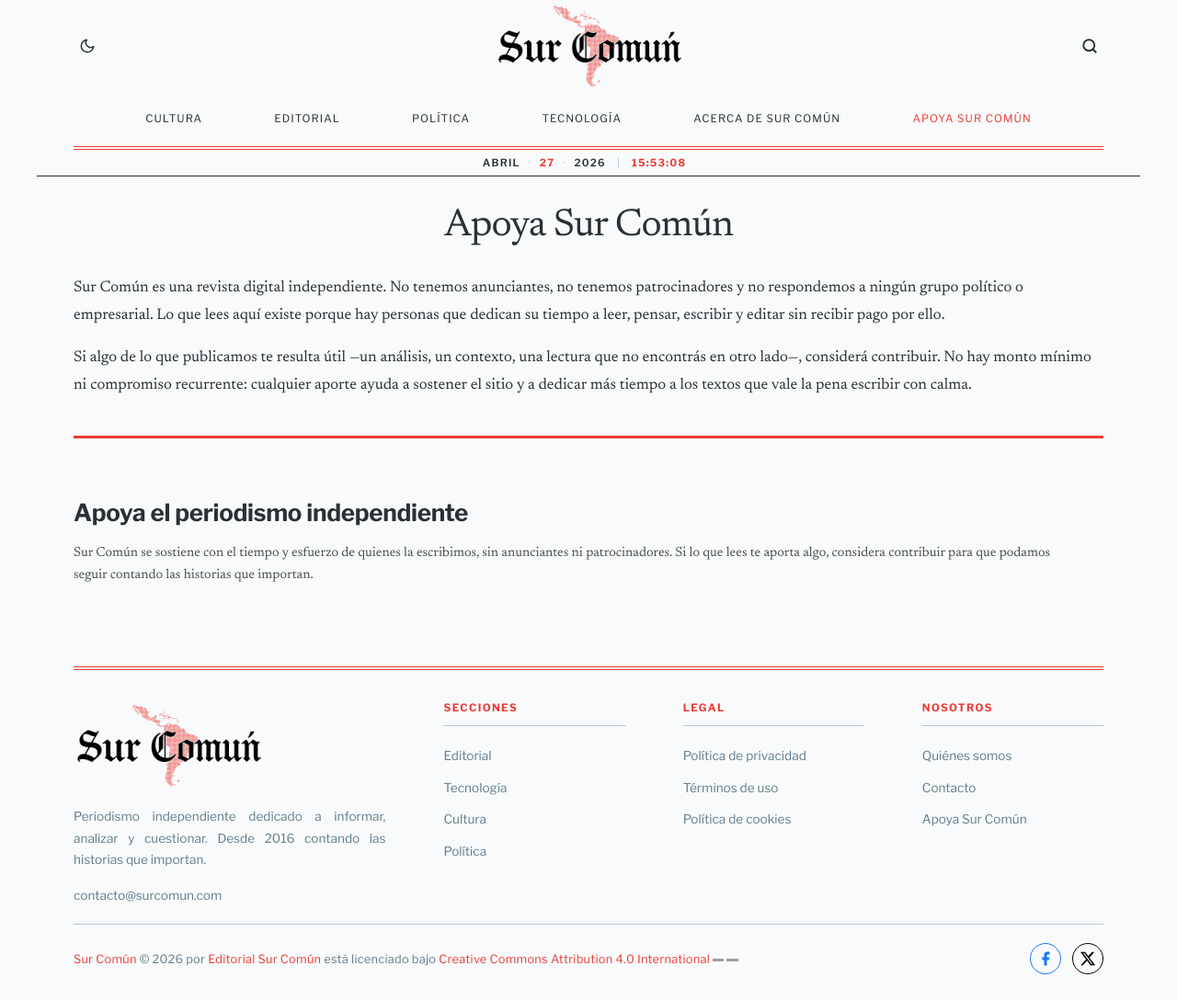
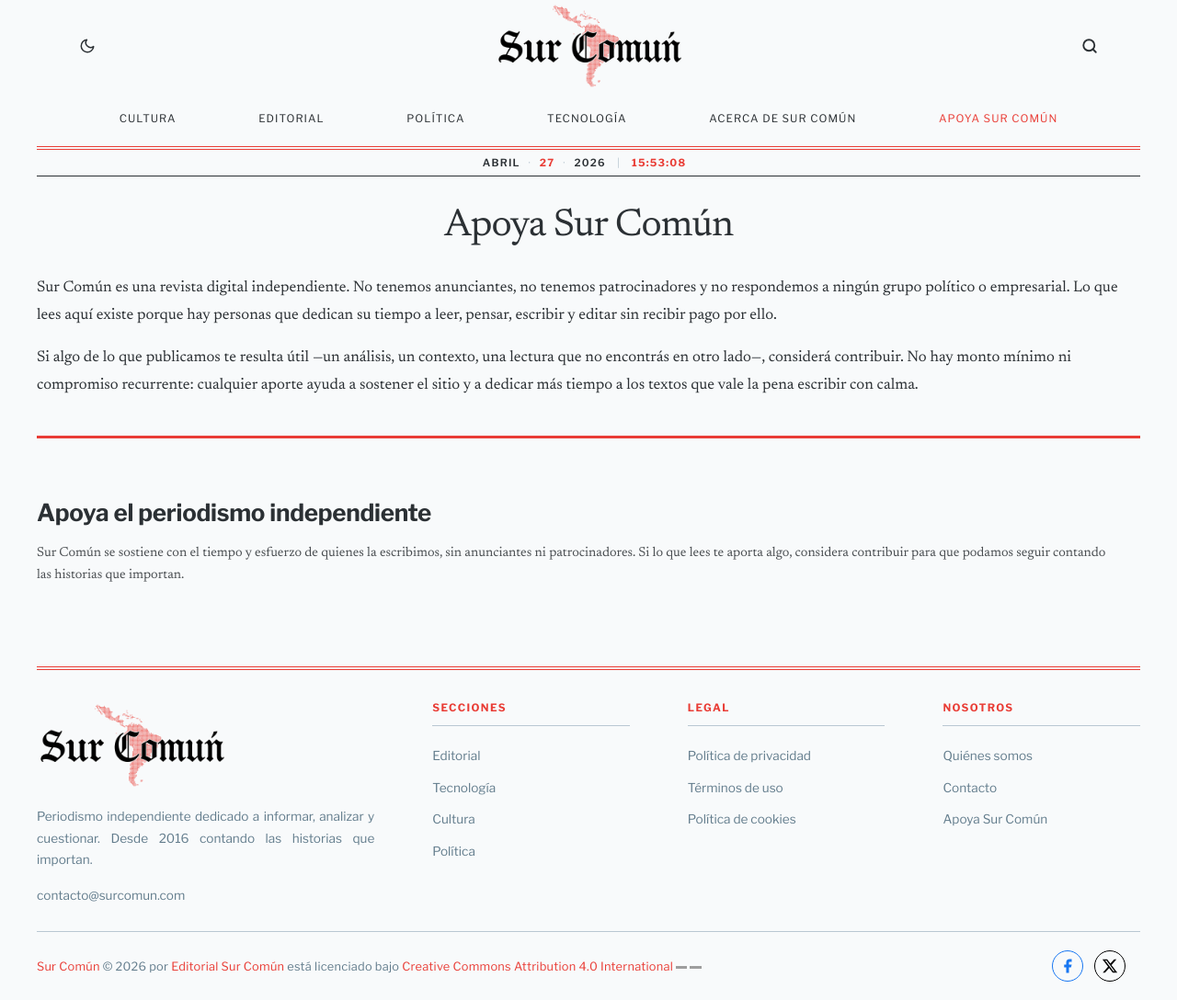
Before and after one commit to camilo78/surcomun.github.io, a Jekyll site: the page built from apoyar.md, in a window 1280 px wide. Shown: the whole page at 92% size. Built offline with Jekyll 4.4.1, drawn with Linux system fonts in a browser that asks for light colours; some web fonts are replaced; grey boxes are pictures that could not be loaded.

Commit message:
Mejorando estiso y yml
Co-authored-by: Copilot <copilot@github.com>

```diff
--- a/_config.yml
+++ b/_config.yml
@@ -7,6 +7,8 @@ author:
 
 description: >
   Un sitio web creado con Jekyll y el tema Minima.
+
+lang: es
 
 # Build settings
 # --------------
--- a/_includes/footer.html
+++ b/_includes/footer.html
@@ -2,7 +2,7 @@
 
   <!-- ══ Bloque superior: columnas de navegación ══ -->
   <div class="footer-top">
-    <div class="footer-top__inner">
+    <div class="wrapper footer-top__inner">
 
       <!-- Descripción -->
       <div class="footer-brand">
@@ -36,7 +36,7 @@
 
   <!-- ══ Barra inferior: copyright + redes ══ -->
   <div class="footer-bottom">
-    <div class="footer-bottom__inner">
+    <div class="wrapper footer-bottom__inner">
 
       <span class="footer-bottom__copy">
 <a href="https://surcomun.com/">Sur Común</a> © 2026 por <a href="https://surcomun.com/">Editorial Sur Común</a> está licenciado bajo <a href="https://creativecommons.org/licenses/by/4.0/">Creative Commons Attribution 4.0 International</a><img src="https://mirrors.creativecommons.org/presskit/icons/cc.svg" alt="" style="max-width: 1em;max-height:1em;margin-left: .2em;"><img src="https://mirrors.creativecommons.org/presskit/icons/by.svg" alt="" style="max-width: 1em;max-height:1em;margin-left: .2em;">
--- a/_sass/minima/custom-styles.scss
+++ b/_sass/minima/custom-styles.scss
@@ -83,24 +83,9 @@ a:hover { text-decoration: none; }
 // WRAPPER — márgenes laterales estilo NYT
 // ============================================================
 
-.wrapper {
-  padding-right: 80px;
-  padding-left:  80px;
-}
-
-@media (max-width: 1024px) {
-  .wrapper {
-    padding-right: 24px;
-    padding-left:  24px;
-  }
-}
-
-@media (max-width: 768px) {
-  .wrapper {
-    padding-right: 16px;
-    padding-left:  16px;
-  }
-}
+
+
+
 
 // ============================================================
 // HEADER — Masthead + Navbar (estilo NYT)
@@ -123,6 +108,8 @@ a:hover { text-decoration: none; }
   .wrapper {
     display: flex;
     align-items: center;
+    padding-left: 80px;
+    padding-right: 80px;
   }
 
   .theme-toggle {
@@ -296,6 +283,9 @@ html[data-theme="dark"] {
   }
 }
 
+// — Tablet: masthead respeta los márgenes globales (1024px) —
+
+
 // — Móvil: [toggle | logo | search | hamburger] en una sola barra —
 @media (max-width: 768px) {
   .site-header { position: relative; }
@@ -303,10 +293,11 @@ html[data-theme="dark"] {
   .nav-hamburger { display: flex; }
 
   .site-masthead {
+    .wrapper {
       border-bottom: 3px double #E93C35;
-    .wrapper {
       padding-top: 0.25rem;
       padding-bottom: 0.25rem;
+
     }
     .site-logo { height: 48px; }
   }
@@ -327,7 +318,6 @@ html[data-theme="dark"] {
     align-items: flex-start;
     z-index: 200;
     padding: 0.4rem 0;
-    border-bottom: 3px double #E93C35;
     box-shadow: 0 4px 12px rgba(0,0,0,0.08);
 
     &.is-open { display: flex; }
@@ -352,19 +342,13 @@ html[data-theme="dark"] {
     align-items: baseline;
     justify-content: center;
     gap: 0.55rem;
-    padding: 0.28rem 0;
+    padding-top: 0.28rem;
+    padding-bottom: 0.28rem;
+
     border-bottom: 1px solid var(--minima-heading-color);
     font-family: 'Libre Franklin', Arial, sans-serif;
     font-size: 0.7rem;
     letter-spacing: 0.11em;
-  }
-
-  @media (max-width: 1024px) {
-    &__inner { margin-left: 24px; margin-right: 24px; }
-  }
-
-  @media (max-width: 768px) {
-    &__inner { margin-left: 16px; margin-right: 16px; }
   }
 
   &__month,
@@ -1825,20 +1809,13 @@ h1, h2, h3, h4, h5, h6 {
 }
 
 // ── Bloque superior: borde double igual que navbar ──
-.footer-top {
-  //padding: 2.5rem 0 0;
-
-  &__inner {
+.footer-top__inner {
   display: grid;
   grid-template-columns: 1.6fr repeat(3, 1fr);
   gap: 0.5rem 3rem;
   align-items: start;
   padding-top: 2rem;
-    margin-left: 80px;
-    margin-right: 80px;
   border-top: 4px double #E93C35;
-
-  }
 }
 
 // ── Marca / descripción ──
@@ -1935,7 +1912,8 @@ h1, h2, h3, h4, h5, h6 {
 
 // ── Barra inferior ──
 .footer-bottom {
-  padding: 1.25rem 0;
+  padding-top: 1.25rem;
+  padding-bottom: 1.25rem;
 
   &__inner {
     display: flex;
@@ -1944,8 +1922,6 @@ h1, h2, h3, h4, h5, h6 {
     gap: 1rem;
     border-top: 1px solid var(--minima-border-color-01);
     padding-top: 1.25rem;
-    margin-left: 80px;
-    margin-right: 80px;
   }
 
   &__copy {
@@ -2014,12 +1990,6 @@ h1, h2, h3, h4, h5, h6 {
   .footer-top__inner {
     grid-template-columns: 1fr repeat(3, 1fr);
     gap: 1.5rem;
-    margin-left: 24px;
-    margin-right: 24px;
-  }
-  .footer-bottom__inner {
-    margin-left: 24px;
-    margin-right: 24px;
   }
 }
 
@@ -2027,28 +1997,16 @@ h1, h2, h3, h4, h5, h6 {
   .footer-top__inner {
     grid-template-columns: 1fr 1fr;
     gap: 2rem 1.5rem;
-    margin-left: 16px;
-    margin-right: 16px;
-  }
-  .footer-bottom__inner {
-    margin-left: 16px;
-    margin-right: 16px;
-  }
-
+  }
   .footer-brand { grid-column: 1 / -1; }
   .footer-brand__desc { max-width: 100%; }
 }
 
 @media (max-width: 480px) {
-  .footer-top {
-    //padding: 2rem 0 1.5rem;
-
-    &__inner {
+  .footer-top__inner {
     grid-template-columns: 1fr;
     gap: 1.5rem;
   }
-  }
-
   .footer-bottom__inner {
     flex-direction: column;
     align-items: flex-start;
```
Lines whose indentation alone changed are shown as unchanged.
